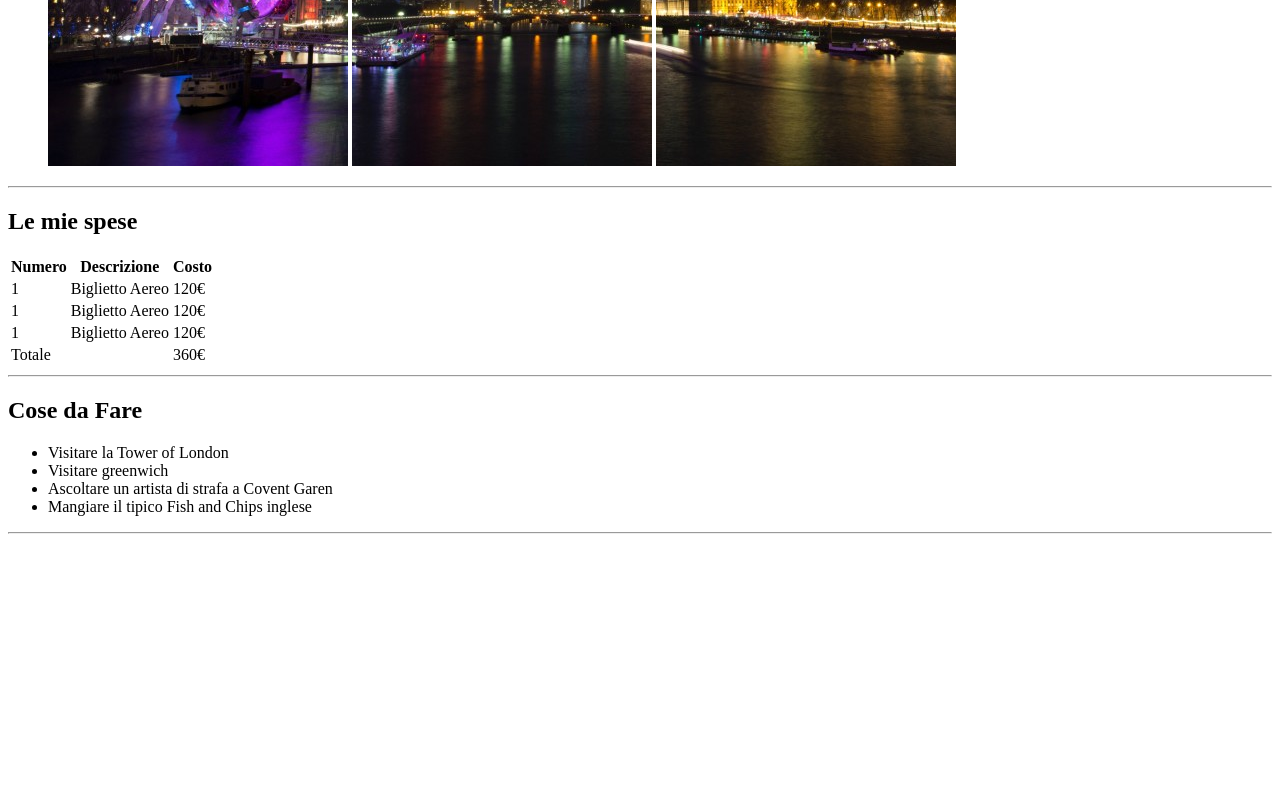
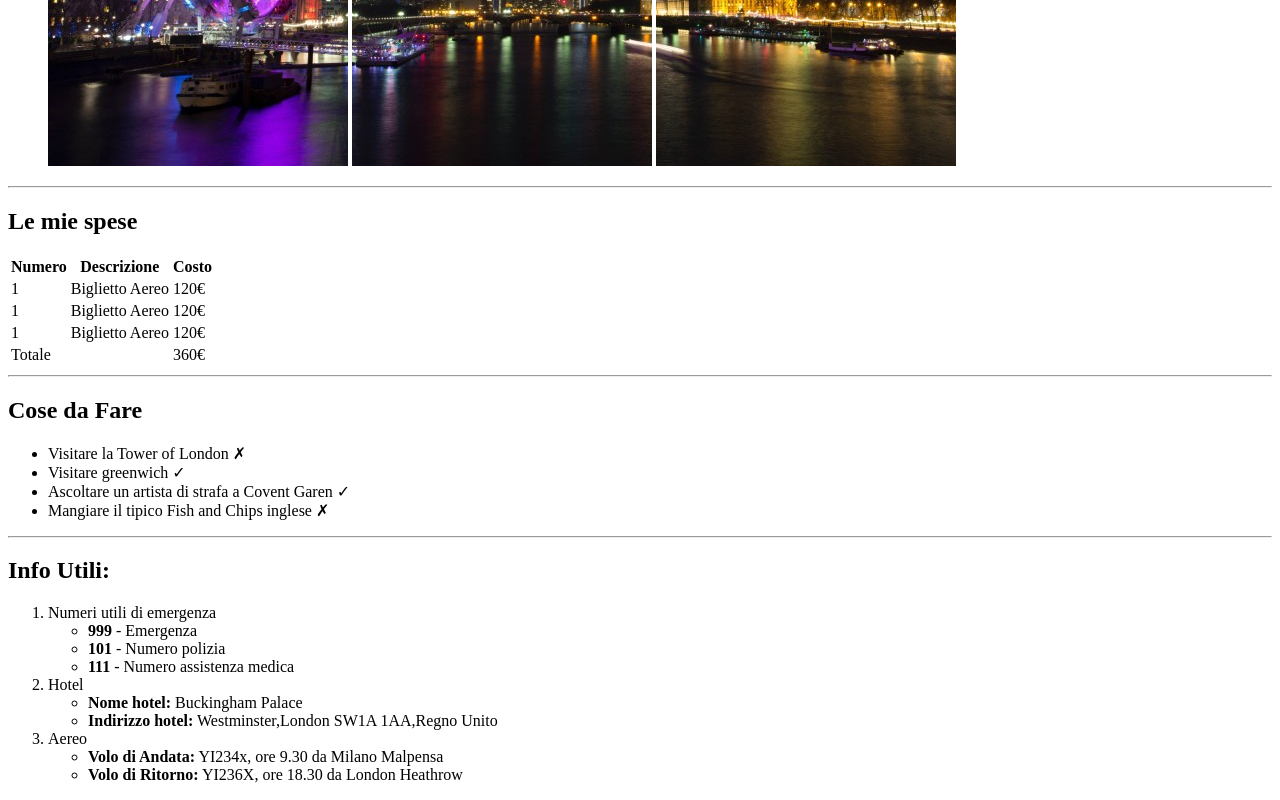
Before and after one commit to danielmegale/html-london-trip, a plain HTML site: page index.html in a window 1280 px wide. Shown: the part 514-1314 px from the top of the page. Before the commit the page ends 1056 px from the top, so only its background shows below. Drawn offline with Linux system fonts and the light colour scheme.

Commit message:
added useful info

```diff
--- a/index.html
+++ b/index.html
@@ -43,17 +43,58 @@
         <section>   <!--cose da fare-->
             <h2>Cose da Fare</h2>
             <ul>
-                <li>Visitare la Tower of London</li>
-                <li>Visitare greenwich</li>
-                <li>Ascoltare un artista di strafa a Covent Garen</li>
-                <li>Mangiare il tipico Fish and Chips inglese</li>
+                <li>Visitare la Tower of London &#10007</li>
+                <li>Visitare greenwich &#10003</li>
+                <li>Ascoltare un artista di strafa a Covent Garen &#10003</li>
+                <li>Mangiare il tipico Fish and Chips inglese &#10007</li>
             </ul>
             <hr>
-
-
         </section>
-
-
+        <section><!-- Info Utili-->
+            <h2>Info Utili:</h2>
+            <ol>
+                <li>Numeri utili di emergenza
+                    <ul>
+                       <li>
+                            <strong>999</strong>
+                            - Emergenza
+                        </li>
+                        <li>
+                            <strong>101</strong>
+                            - Numero polizia
+                        </li>
+                        <li>
+                           <strong>111</strong>
+                           - Numero assistenza medica
+                        </li>
+                    </ul>
+                </li>
+                <li>Hotel
+                    <ul>
+                       <li>
+                            <strong>Nome hotel:</strong>
+                            Buckingham Palace
+                        </li>
+                        <li>
+                            <strong>Indirizzo hotel:</strong>
+                            Westminster,London SW1A 1AA,Regno Unito
+                        </li>
+                    </ul>
+                </li>
+                <li>Aereo
+                    <ul>
+                       <li>
+                            <strong>Volo di Andata:</strong>
+                            YI234x, ore 9.30 da Milano Malpensa
+                        </li>
+                        <li>
+                            <strong>Volo di Ritorno:</strong>
+                            YI236X, ore 18.30 da London Heathrow
+                        </li>
+                    </ul>
+                </li>
+            </ol>
+        </section>
     </main>
 
 </body>
```
